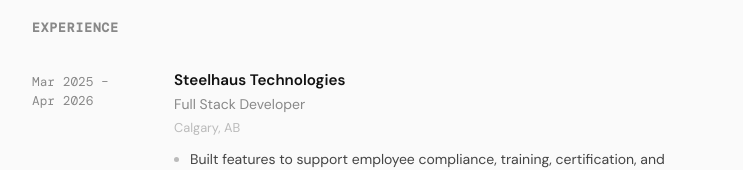
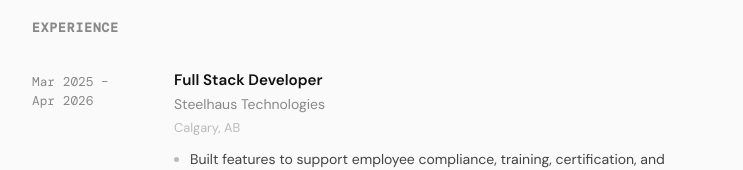
Before and after one commit to phuan516/phuan516.github.io, a Vue app: page / in a window 1280 px wide. Shown: the part 515-685 px from the top of the page, without its empty margins (268-1011 px from the left). Built offline with nearby package versions, Linux system fonts and the light colour scheme.

Commit message:
sqap company and role

```diff
--- a/src/components/ExperienceItem.vue
+++ b/src/components/ExperienceItem.vue
@@ -3,8 +3,8 @@
     <template #date>{{ date }}</template>
 
     <div class="experience">
-      <h3 class="experience__company">{{ company }}</h3>
-      <p class="experience__title">{{ title }}</p>
+      <h3 class="experience__title">{{ title }}</h3>
+      <p class="experience__company">{{ company }}</p>
       <p v-if="location" class="experience__location">{{ location }}</p>
       <ul v-if="bullets?.length" class="experience__bullets">
         <li v-for="(bullet, i) in bullets" :key="i">{{ bullet }}</li>
@@ -41,14 +41,14 @@
 </script>
 
 <style scoped>
-.experience__company {
+.experience__title {
   font-size: 0.95rem;
   font-weight: 600;
   color: var(--text);
   line-height: 1.4;
 }
 
-.experience__title {
+.experience__company {
   font-size: 0.875rem;
   color: var(--text-muted);
   margin-top: 2px;
```
